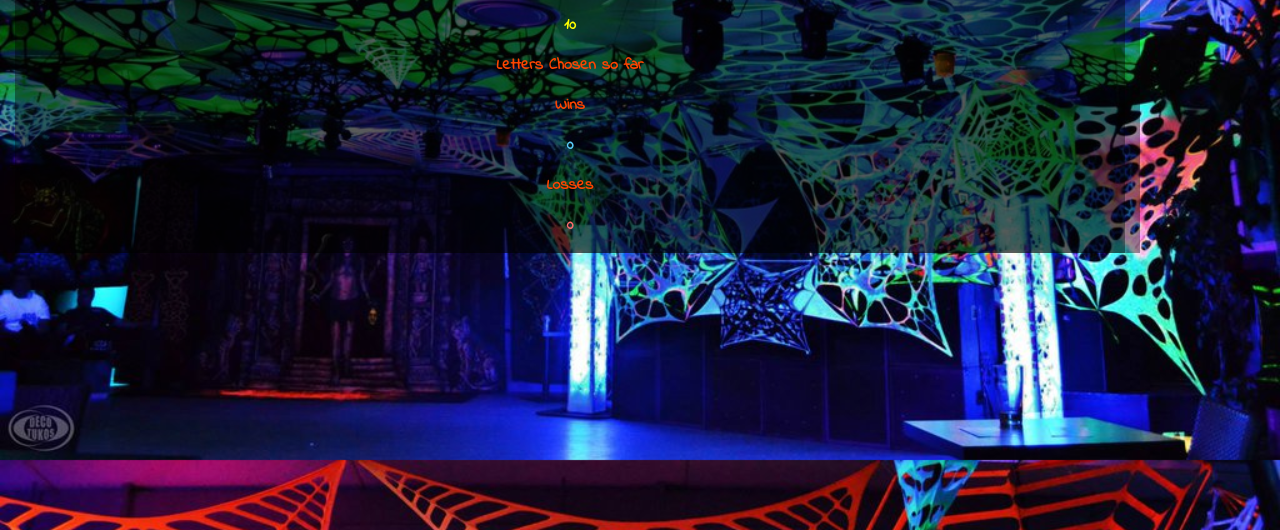
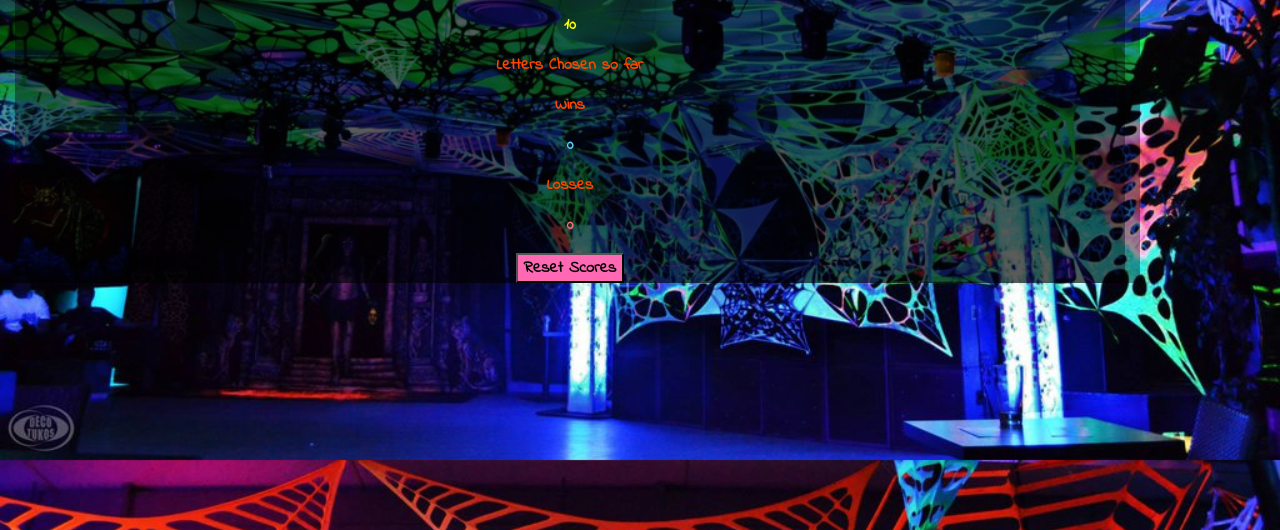
Before and after one commit to mecastilloc/WordGuessGame, a plain HTML site: page index.html in a window 1280 px wide. Shown: the part 270-800 px from the top of the page. Drawn offline with nearby package versions, Linux system fonts and the light colour scheme.

Commit message:
reset button

```diff
--- a/assets/css/style.css
+++ b/assets/css/style.css
@@ -83,3 +83,8 @@ h1, h2 {
 #wins-txt{
     color: rgb(89, 203, 248);
 }
+button{
+    background-color: hotpink;
+    font-weight: bold;
+
+}
--- a/index.html
+++ b/index.html
@@ -48,6 +48,8 @@
                 </section>
 
             </div>
+            <button onClick="location.href=location.href">Reset Scores</button>
+
         </div>
     </div>
     <script type="text/javascript" src="assets/javascript/game.js"></script>
```
